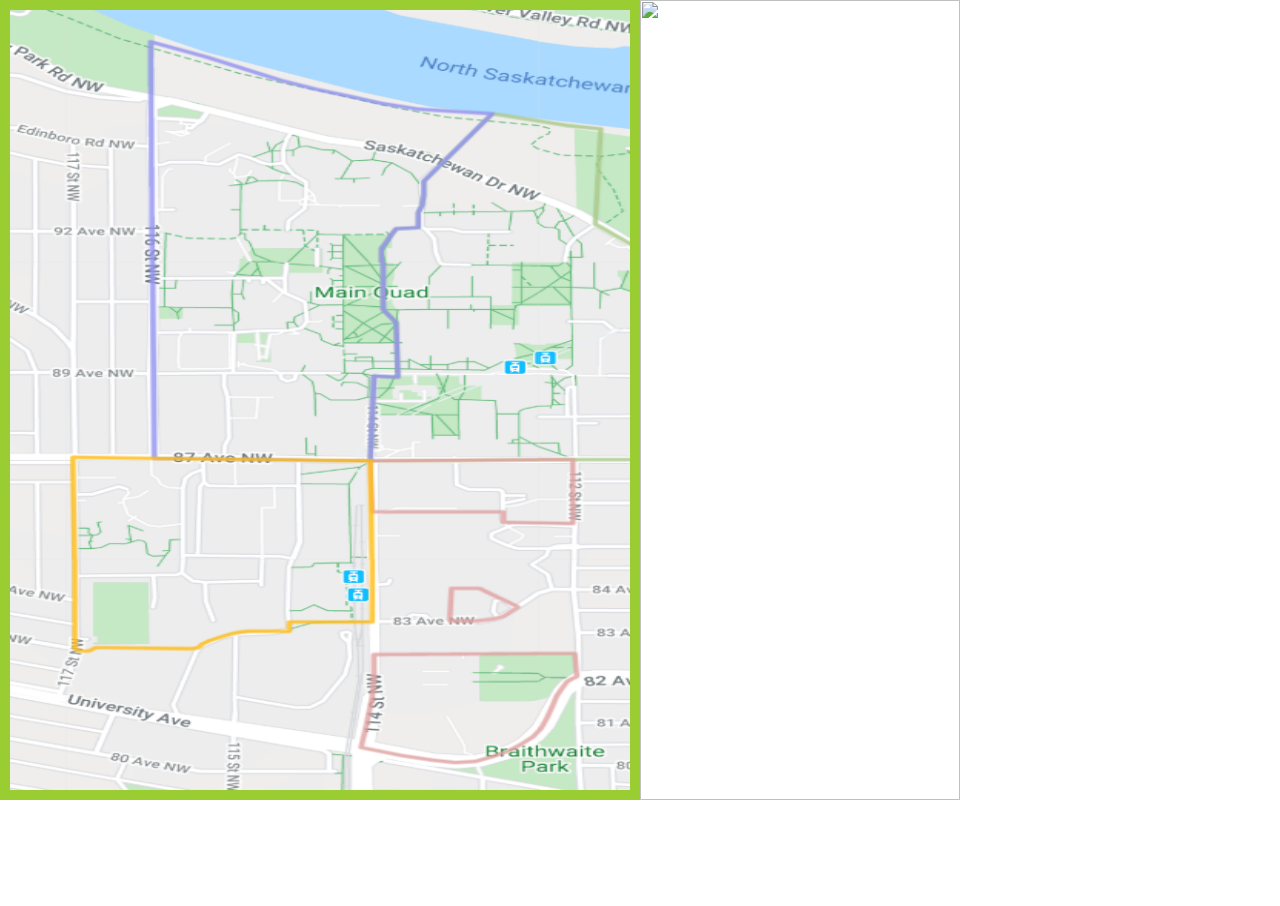
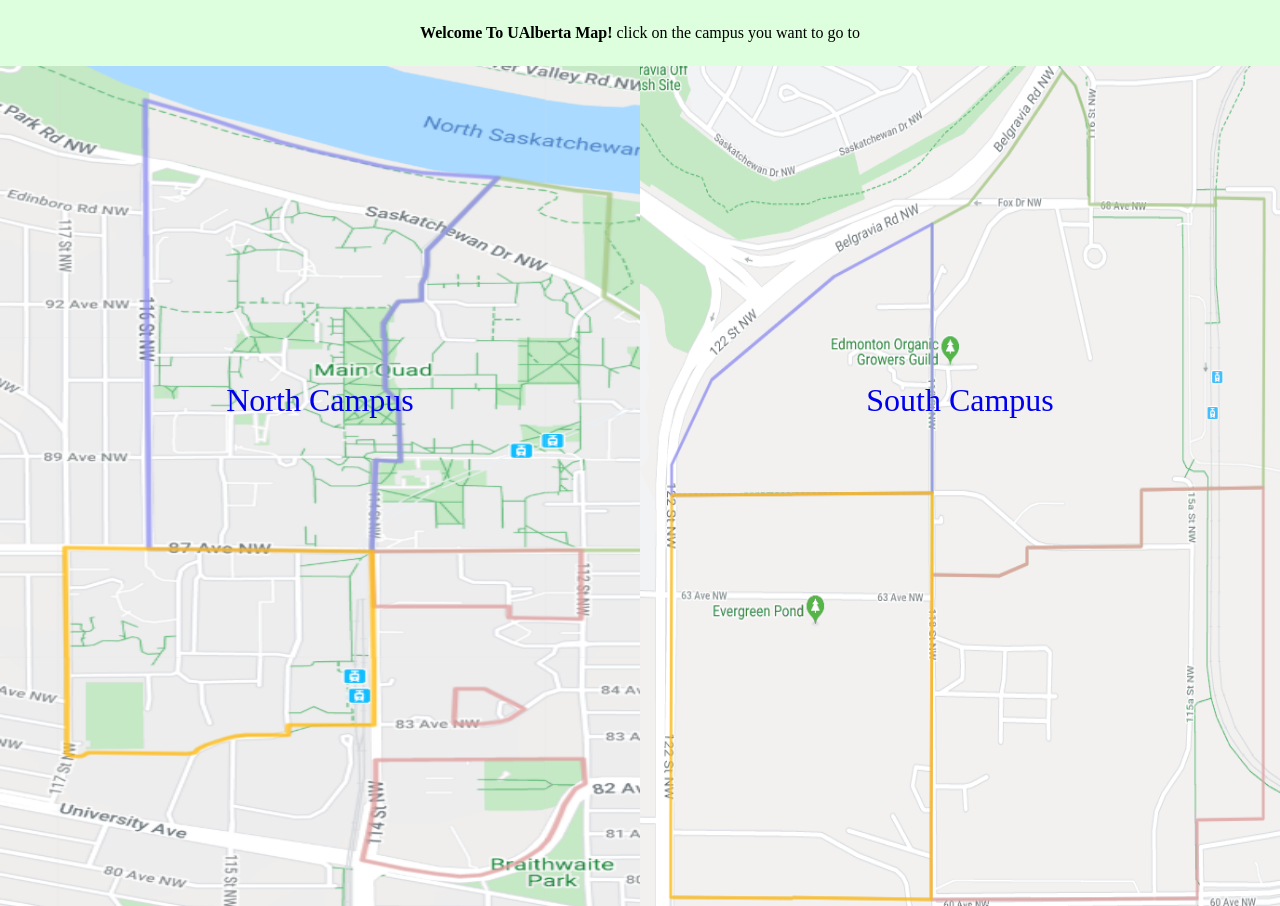
Before and after one commit to ualbertamaps/ualbertamaps.github.io, a plain HTML site: page index.html in a window 1280 px wide. Before the commit the page ends 800 px from the top, so only its background shows below. Drawn offline with Linux system fonts and the light colour scheme.

Commit message:
added info banner and text on image

```diff
--- a/css/main.css
+++ b/css/main.css
@@ -1,18 +1,37 @@
 body {
     margin: 0px;
 }
+.info {
+    text-align: center;
+    padding: 1vh 2vh;
+    background-color: #ddffdd;
+}
 
+.north {
+    position: absolute;
+    top: 50%;
+    left: 25%;
+    transform: translate(-50%, -50%);
+}
+.south {
+    position: absolute;
+    top: 50%;
+    left: 75%;
+    transform: translate(-50%, -50%);
+}
 
+div.campus a{
+    font-size: xx-large;
+}
 
 div.campus img:hover {
     border: 10px solid yellowgreen;
     box-sizing: border-box;
-    visibility: visible;
 }
 
 div.campus img{
     /* Full height */
-    height: 100vh;
+    height: 105vh;
     width: 50%;
     float: left;
 }
--- a/index.html
+++ b/index.html
@@ -6,13 +6,19 @@
     </head>
 
 	<body>
+		<div class="info">
+			<p><strong>Welcome To UAlberta Map!</strong> click on the campus you want to go to</p>
+		</div>
+
         <div class ="campus">
-			<div class="north">
+			<a href="secondpage.html">
 				<img src="images/mapmain.png">
-			</div>
-			<div class="south">
-				<img src="images/MainSouthCamp.png">
-			</div>
+				<div class="north">North Campus</div>
+			</a>
+			<a href="secondpage.html">
+				<img src="images/SouthCampus.png">
+				<div class="south">South Campus</div>
+			</a>
         </div>
 	</body>
 </html>
```
